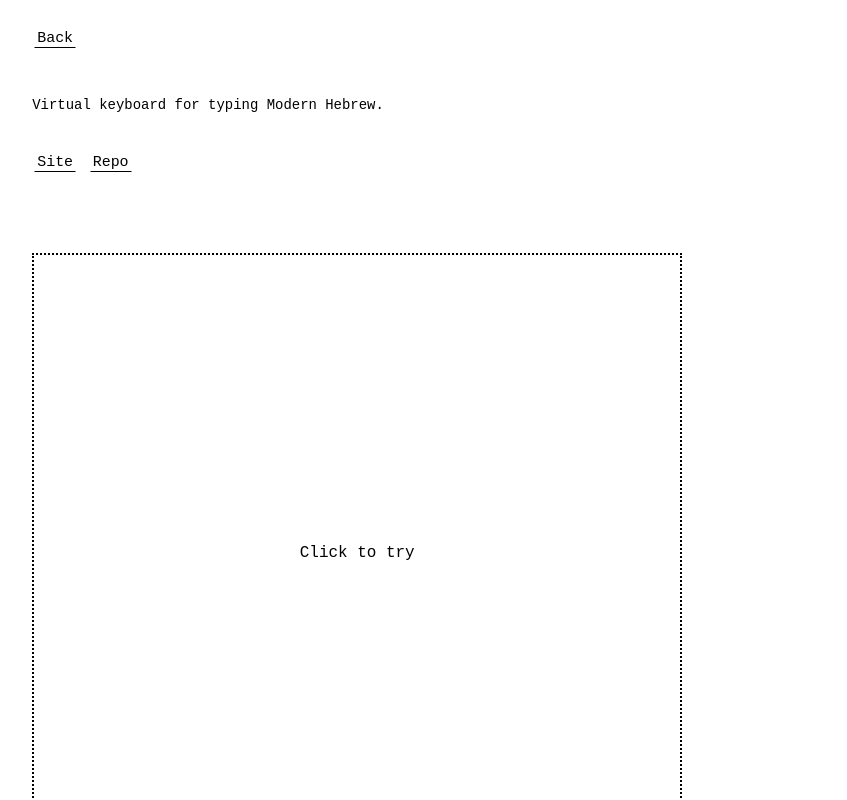
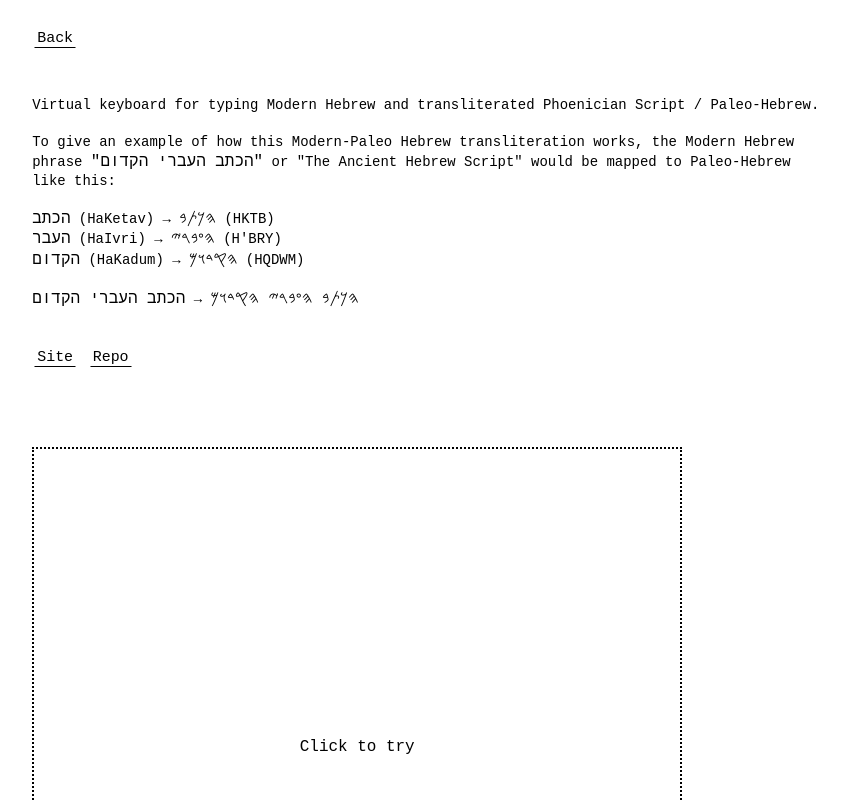
Before and after one commit to mattcong/site, a website: page projects/hebrewkeyboard.html in a window 1280 px wide. Shown: the top 800 px of the page, without its empty margins (3-850 px from the left). Drawn offline with Linux system fonts and the light colour scheme; a web font is replaced by a local one.

Commit message:
update project

```diff
--- a/projects/hebrewkeyboard.html
+++ b/projects/hebrewkeyboard.html
@@ -5,7 +5,7 @@
     <meta http-equiv="X-UA-Compatible" content="IE=edge" />
     <meta name="viewport" content="width=device-width, initial-scale=1.0" />
     <title>Hebrew Keyboard | Matt Congdon</title>
-    <meta name="description" content="Software developer & artist" />
+    <meta name="description" content="Hebrew Keyboard" />
     <link rel="icon" href="../../assets/favicon.ico" />
     <link rel="stylesheet" href="../../dist/styles/index.css" />
   </head>
@@ -15,7 +15,30 @@
       <div class="body__wrap">
         <a class="body-2 link-text" href="../../index.html">Back</a>
         <div class="project-description__wrap">
-          <p class="body-3">Virtual keyboard for typing Modern Hebrew.</p>
+          <p class="body-3">
+            Virtual keyboard for typing Modern Hebrew and transliterated Phoenician Script /
+            Paleo-Hebrew.
+            <br />
+            <br />
+            To give an example of how this Modern-Paleo Hebrew transliteration works, the Modern
+            Hebrew phrase
+            <span class="body-1">"הכתב העברי הקדום"</span> or "The Ancient Hebrew Script" would be
+            mapped to Paleo-Hebrew like this:
+            <br />
+            <br />
+            <span class="body-1">הכתב</span> (HaKetav) &#8594;
+            <span class="body-1">𐤄𐤊𐤕𐤁</span> (HKTB)
+            <br />
+            <span class="body-1">העבר</span> (HaIvri) &#8594;
+            <span class="body-1">𐤄𐤏𐤁𐤓𐤉</span> (H'BRY)
+            <br />
+            <span class="body-1">הקדום</span> (HaKadum) &#8594;
+            <span class="body-1">𐤄𐤒𐤃𐤅𐤌</span> (HQDWM)
+            <br />
+            <br />
+            <span class="body-1">𐤄𐤊𐤕𐤁 𐤄𐤏𐤁𐤓𐤉 𐤄𐤒𐤃𐤅𐤌</span> &#8594;
+            <span class="body-1"> הכתב העברי הקדום</span>
+          </p>
           <br />
           <br />
           <a
@@ -58,6 +81,12 @@
             src="https://hebrewkeyboard.netlify.app/"
             title="Virtual Hebrew Keyboard"
           ></iframe>
+          <img
+            class="project-image"
+            loading="lazy"
+            alt="Diagram showing the development of alphabets through history, with the correspondence between letters in Phoenician script and Modern Hebrew highlighted."
+            src="../../assets/projects/hebrew-keyboard/alphabet-history.jpg"
+          />
         </div>
       </div>
     </main>
```
Also changed, not shown: projects/gematria.html (+1 -1 lines), assets/projects/hebrew-keyboard/alphabet-history.jpg (added), assets/projects/hebrew-keyboard/phoenician-inscription.jpg (added).
